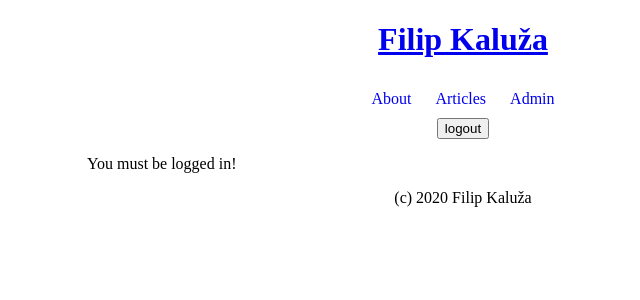
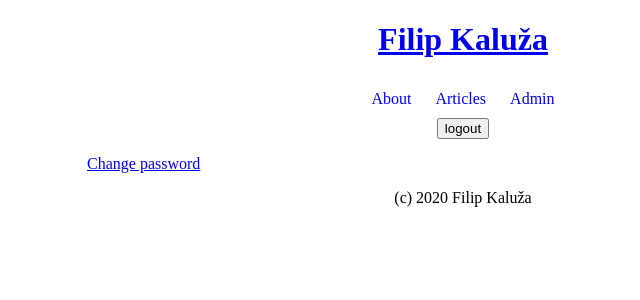
Before and after one commit to FilipKaluza/flask_app, a Flask app: page /admin/ in a window 1280 px wide. Shown: the top 300 px of the page, without its empty margins (177-817 px from the left). Run offline with Flask 2, Linux system fonts and the light colour scheme; the visitor is signed in with stand-in values (Sample User, id 1).

Commit message:
added hashing of passwords

```diff
--- a/configs/default.py
+++ b/configs/default.py
@@ -1,4 +1 @@
 SECRET_KEY = b'\x1b\n\xc8\xa0\xcf\xd1\xear\x7f\xf3\xeas$\x05\xd1\xf7[!\x17\xd4\xab!p\xda'
-USERNAME = "admin"
-PASSWORD = "admin"
-DATABASE = "/vagrant/blog.db"
--- a/mdblog/app.py
+++ b/mdblog/app.py
@@ -15,6 +15,8 @@ from wtforms.validators import InputRequired
 ## pre DB
 from .models import db
 from .models import Article
+from .models import User
+
 
 import os #pre congigs
 
@@ -33,6 +35,11 @@ class loginForm(FlaskForm):
 class articleForm(FlaskForm):
     title = StringField("Title", validators=[InputRequired()])
     content = TextAreaField("Content")
+
+class changePasswordForm(FlaskForm):
+    old_password = StringField("Old_assword", validators=[InputRequired()])
+    new_password = PasswordField("New_Password", validators=[InputRequired()])
+
 
 ## CONTROLLERS
 @flask_app.route('/')
@@ -129,8 +136,9 @@ def view_login():
 def login_user():
     login_form = loginForm(request.form) ## inštancia formuláru loginForm
     if login_form.validate(): ##ak sú obe polia vyplnené
-        if login_form.username.data == flask_app.config["USERNAME"] and login_form.password.data == flask_app.config["PASSWORD"]:
-            session["logged"] = True
+        user = User.query.filter_by(username = login_form.username.data).first()
+        if user and user.check_password(login_form.password.data):
+            session["logged"] = user.username
             flash("Login succesfull", category="success")
             return redirect(url_for("view_admin"))
         else:
@@ -140,6 +148,29 @@ def login_user():
         for error in login_form.errors:
             flash("{} is missing".format(error), "danger")
         return redirect(url_for("view_login"))
+
+## CHANGE PASSWORD
+@flask_app.route("/changepassword/", methods=["GET"])
+def view_change_password():
+    if "logged" not in session:
+        return redirect(url_for("view_login"))
+    form = changePasswordForm()
+    return render_template("change_password.jinja", form=form)
+
+@flask_app.route("/changepassword/", methods=["POST"])
+def change_password():
+    if "logged" not in session:
+        return redirect(url_for("view_login"))
+    form = changePasswordForm(request.form)
+    if form.validate():
+        user = User.query.filter_by(username = session["logged"]).first()
+        if user and user.check_password(form.old_password.data):
+            user.set_password(form.new_password.data)
+            db.session.add(user)
+            db.session.commit()
+            flash("Password was changed", category="success")
+            return redirect(url_for("view_admin"))
+
 
 ##LOGOUT
 @flask_app.route('/logout/', methods=["POST"])
@@ -155,3 +186,9 @@ def init_db(app):
         with app.app_context():
             db.create_all()
             print("Database inicialized")
+
+            default_user = User(username="admin")
+            default_user.set_password("admin")
+            db.session.add(default_user)
+            db.session.commit()
+            print("default user was created")
--- a/mdblog/templates/admin.jinja
+++ b/mdblog/templates/admin.jinja
@@ -3,5 +3,5 @@
 {% block title %} Admin page {% endblock %}
 
 {% block main %}
-You must be logged in!
+    <a href="{{ url_for("view_change_password") }}"> Change password </a>
 {% endblock %}
```
Also changed, not shown: mdblog/models.py (+8 -0 lines), mdblog/templates/change_password.jinja (added, +20 -0 lines), blog.db.
